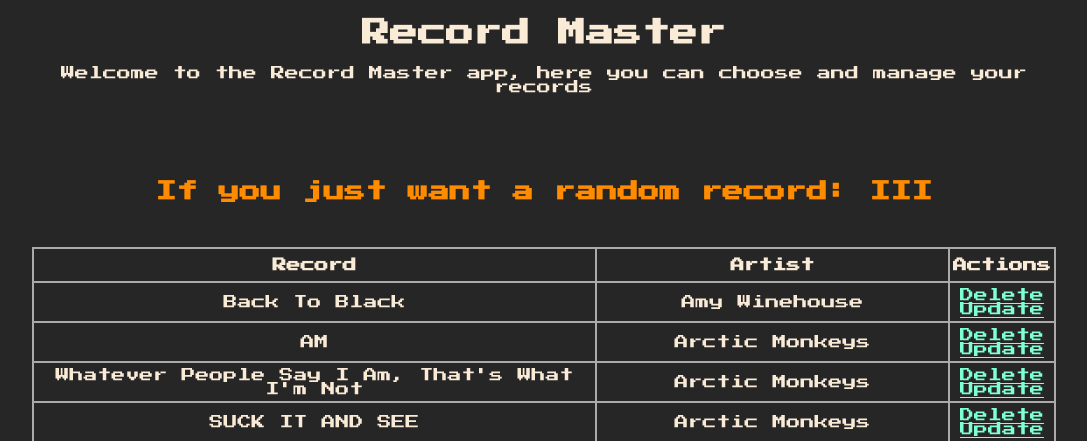
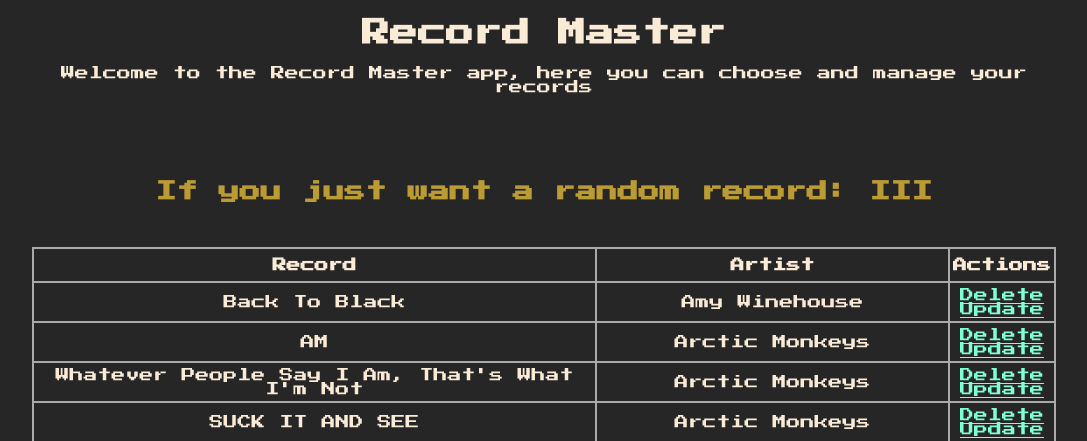
Before and after one commit to OriKedar/spinerwebapp, a Flask app: page / in a window 1280 px wide. Shown: the top 441 px of the page, without its empty margins (96-1183 px from the left). Run offline with Flask 2, Linux system fonts and the light colour scheme; data comes from the database, SQL or seed files in the repository.

Commit message:
random css color change

```diff
--- a/static/css/main.css
+++ b/static/css/main.css
@@ -16,7 +16,7 @@
 }
 
 .random {
-    color: darkorange;
+    color: rgba(252, 207, 59, 0.699);
 }
 
 table, td, th {
```
